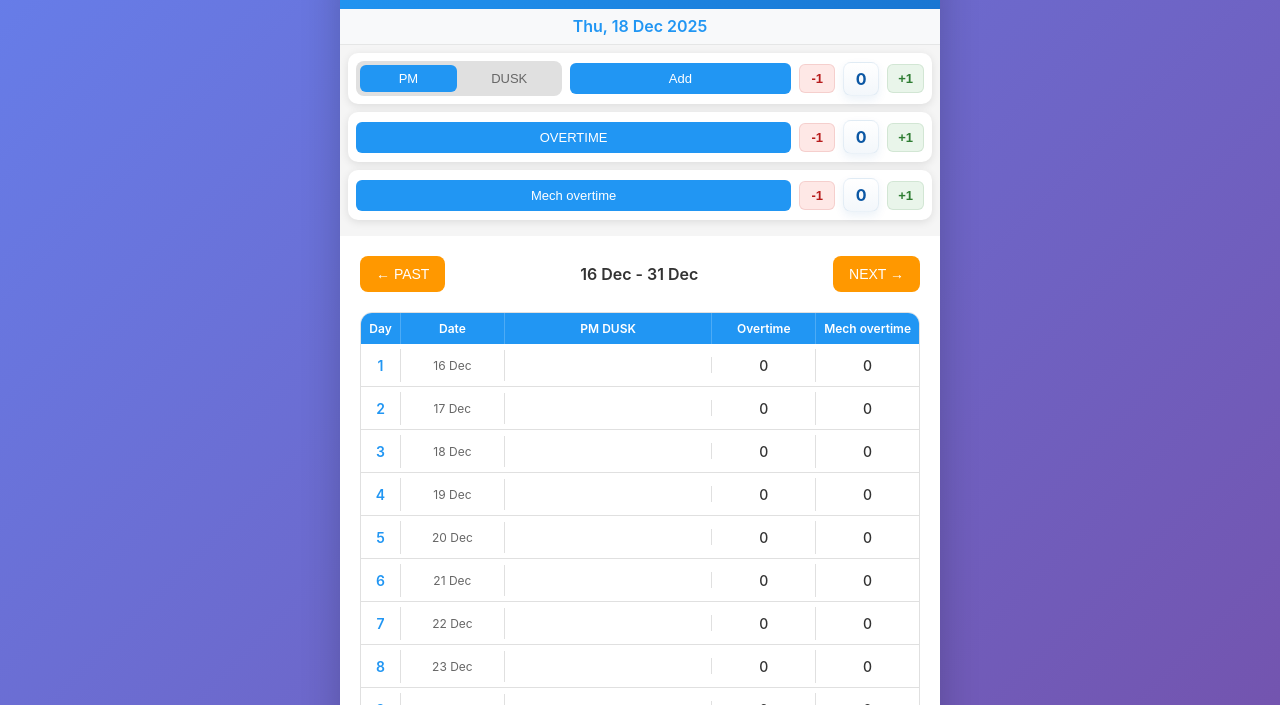
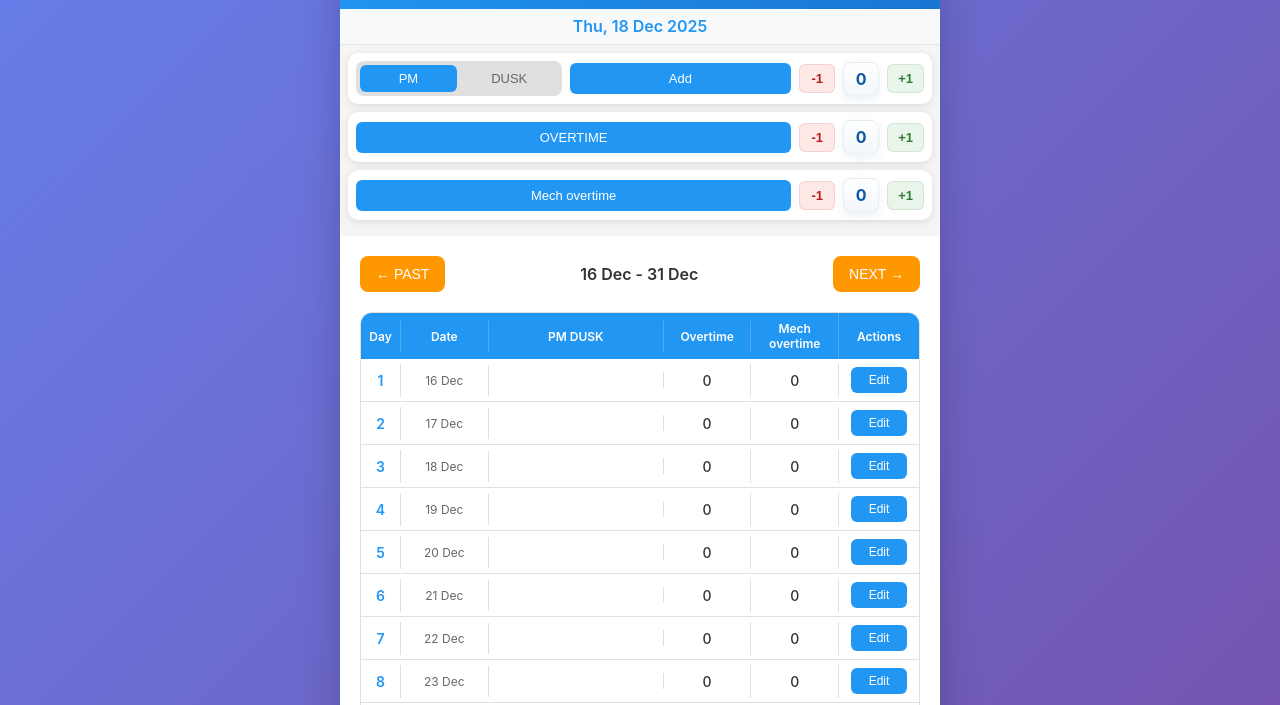
Before and after one commit to filippo-ceradini/payroll-tracker, a plain HTML site: page index.html in a window 1280 px wide. Shown: the part 75-780 px from the top of the page. Drawn offline with Linux system fonts and the light colour scheme.

Commit message:
style(grid): refactor grid layout for improved alignment and consistency

```diff
--- a/index.html
+++ b/index.html
@@ -11,21 +11,6 @@
     <link rel="stylesheet" href="styles.css">
     <link rel="icon" href="icon-192.png" sizes="192x192">
     <link rel="apple-touch-icon" href="icon-192.png">
-    <style>
-        .grid-inner {
-            display: flex;
-            flex-direction: column;
-        }
-        .grid-header, .day-row {
-            display: grid;
-            grid-template-columns: 40px 1fr 2fr 1fr 1fr 80px; /* Adjust column widths as needed */
-            align-items: center;
-            width: 100%;
-        }
-        .header-cell, .day-cell {
-            padding: 8px; /* Example padding */
-        }
-    </style>
 </head>
 <body>
     <div class="container">
--- a/styles.css
+++ b/styles.css
@@ -334,13 +334,12 @@ body.dark-mode .switch-btn.active {
 
 .grid-header {
     display: grid;
-    grid-template-columns: 50px 100px 1fr 1fr 1fr 100px;
     background: #2196F3;
     color: white;
     font-weight: 600;
     font-size: 12px;
     position: sticky;
-    top: 0;
+    top: 0; /* for sticky positioning */
     z-index: 10;
 }
 
@@ -351,8 +350,9 @@ body.dark-mode .switch-btn.active {
 
 /* New inner wrapper to keep header and rows aligned when scrolling */
 .grid-inner {
-    display: inline-block;
-    width: max-content; /* expand to the required width so header & rows match */
+    display: flex;
+    flex-direction: column;
+    width: 100%; /* ensure it fills the container */
 }
 
 /* Ensure the days grid sits below the header inside the same scrolling block */
@@ -363,7 +363,7 @@ body.dark-mode .switch-btn.active {
 }
 
 .header-cell {
-    padding: 6px 8px;
+    padding: 8px;
     text-align: center;
     border-right: 1px solid rgba(255, 255, 255, 0.2);
 }
@@ -379,7 +379,6 @@ body.dark-mode .switch-btn.active {
 
 .day-row {
     display: grid;
-    grid-template-columns: 50px 100px 1fr 1fr 1fr 100px;
     border-bottom: 1px solid #e0e0e0;
     transition: background 0.2s;
 }
@@ -393,7 +392,7 @@ body.dark-mode .switch-btn.active {
 }
 
 .day-cell {
-    padding: 6px 8px;
+    padding: 8px;
     text-align: center;
     font-size: 14px;
     border-right: 1px solid #e0e0e0;
@@ -404,6 +403,13 @@ body.dark-mode .switch-btn.active {
 
 .day-cell:last-child {
     border-right: none;
+}
+
+/* Shared grid column layout for header and rows */
+.grid-header,
+.day-row {
+    grid-template-columns: 40px 1fr 2fr 1fr 1fr 80px; /* Adjust column widths as needed */
+    align-items: center;
 }
 
 .day-number {
```
